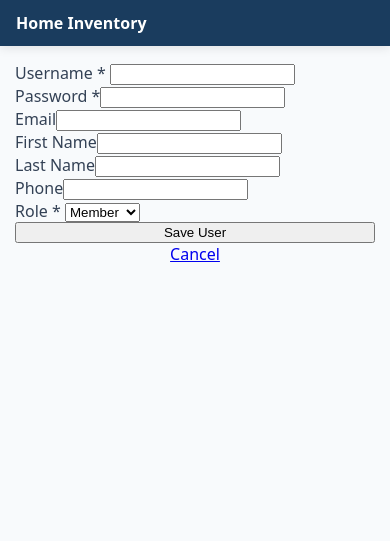
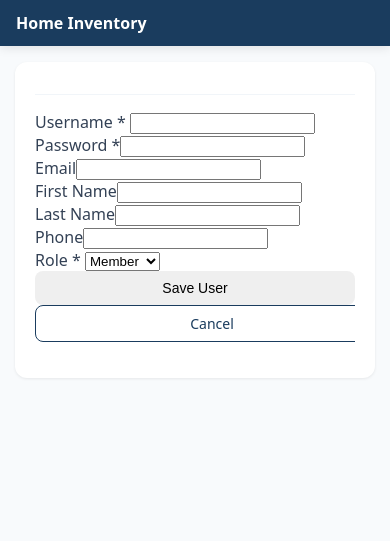
Before and after one commit to Berachaiah/Home-Inventory, a Python web app: template home_inventory_backend/templates/accounts/user_form.html in a window 390 px wide. Shown: the top 541 px of the page. Run offline with Jinja, Linux system fonts and the light colour scheme; the template is opened without the code that fills it, so the values that code supplies are empty.

Commit message:
Add missing base component styles (stat cards, cards, buttons, badges, sidebar) — main.css previously only had mobile overrides

```diff
--- a/home_inventory_backend/static/css/main.css
+++ b/home_inventory_backend/static/css/main.css
@@ -8,6 +8,219 @@
     --slate-800: #1e293b;
     --slate-100: #f1f5f9;
     --sidebar-width: 260px;
+}
+
+/* ==========================================
+   BASE LAYOUT
+   ========================================== */
+.app-container {
+    display: flex;
+    min-height: 100vh;
+}
+
+.sidebar {
+    width: var(--sidebar-width);
+    background-color: var(--primary-dark);
+    color: white;
+    min-height: 100vh;
+    position: fixed;
+    top: 0;
+    left: 0;
+}
+
+.sidebar nav a {
+    display: block;
+    color: #cbd5e1;
+    text-decoration: none;
+    padding: 12px 16px;
+    border-radius: 8px;
+}
+
+.sidebar nav a:hover {
+    background-color: rgba(255,255,255,0.08);
+    color: white;
+}
+
+.main-content {
+    flex: 1;
+    margin-left: var(--sidebar-width);
+    padding: 24px;
+    min-width: 0;
+}
+
+.mobile-topbar {
+    display: none;
+}
+
+/* ==========================================
+   STAT CARDS
+   ========================================== */
+.stat-grid {
+    display: grid;
+    grid-template-columns: repeat(auto-fit, minmax(220px, 1fr));
+    gap: 16px;
+    margin-bottom: 24px;
+}
+
+.stat-card {
+    background: white;
+    border-radius: 12px;
+    padding: 20px;
+    box-shadow: 0 1px 3px rgba(0,0,0,0.08);
+    border-left: 4px solid var(--slate-100);
+}
+
+.stat-icon {
+    font-size: 24px;
+    margin-bottom: 8px;
+}
+
+.stat-value {
+    font-size: 28px;
+    font-weight: 700;
+    color: var(--slate-900);
+    line-height: 1.2;
+}
+
+.stat-label {
+    font-size: 13px;
+    color: #64748b;
+    margin-top: 4px;
+}
+
+.stat-card.navy { border-left-color: var(--primary); }
+.stat-card.green { border-left-color: #16a34a; }
+.stat-card.amber { border-left-color: #d97706; }
+.stat-card.red { border-left-color: #dc2626; }
+
+.stat-icon.navy { color: var(--primary); }
+.stat-icon.green { color: #16a34a; }
+.stat-icon.amber { color: #d97706; }
+.stat-icon.red { color: #dc2626; }
+
+/* ==========================================
+   CARDS (panels, tables, log sections)
+   ========================================== */
+.card {
+    background: white;
+    border-radius: 12px;
+    box-shadow: 0 1px 3px rgba(0,0,0,0.08);
+    padding: 20px;
+    margin-bottom: 20px;
+}
+
+.card-header {
+    display: flex;
+    justify-content: space-between;
+    align-items: center;
+    margin-bottom: 16px;
+    padding-bottom: 12px;
+    border-bottom: 1px solid var(--slate-100);
+}
+
+.card-title {
+    font-weight: 600;
+    font-size: 15px;
+    color: var(--slate-900);
+}
+
+.mt-3 { margin-top: 1.5rem; }
+
+/* ==========================================
+   BUTTONS
+   ========================================== */
+.btn {
+    display: inline-block;
+    padding: 8px 16px;
+    border-radius: 8px;
+    font-size: 14px;
+    font-weight: 500;
+    text-decoration: none;
+    cursor: pointer;
+    border: 1px solid transparent;
+}
+
+.btn-outline {
+    background: transparent;
+    border-color: var(--primary);
+    color: var(--primary);
+}
+
+.btn-outline:hover {
+    background: var(--primary);
+    color: white;
+}
+
+.btn-sm {
+    padding: 6px 12px;
+    font-size: 13px;
+}
+
+/* ==========================================
+   BADGES
+   ========================================== */
+.badge {
+    display: inline-block;
+    padding: 4px 10px;
+    border-radius: 999px;
+    font-size: 12px;
+    font-weight: 600;
+}
+
+.badge-ok, .badge-good, .badge-in_stock {
+    background: #dcfce7;
+    color: #166534;
+}
+
+.badge-low, .badge-low_stock {
+    background: #fef3c7;
+    color: #92400e;
+}
+
+.badge-out, .badge-expired, .badge-out_of_stock {
+    background: #fee2e2;
+    color: #991b1b;
+}
+
+.badge-expiring, .badge-expiring_soon {
+    background: #fef3c7;
+    color: #92400e;
+}
+
+/* ==========================================
+   TABLES
+   ========================================== */
+table {
+    width: 100%;
+    border-collapse: collapse;
+}
+
+table th {
+    text-align: left;
+    font-size: 12px;
+    text-transform: uppercase;
+    color: #64748b;
+    padding: 10px 12px;
+    border-bottom: 2px solid var(--slate-100);
+}
+
+table td {
+    padding: 12px;
+    border-bottom: 1px solid var(--slate-100);
+    font-size: 14px;
+}
+
+/* ==========================================
+   EMPTY STATES
+   ========================================== */
+.empty-state {
+    text-align: center;
+    color: #64748b;
+}
+
+.empty-icon {
+    font-size: 32px;
+    margin-bottom: 8px;
 }
 
 body {
```
